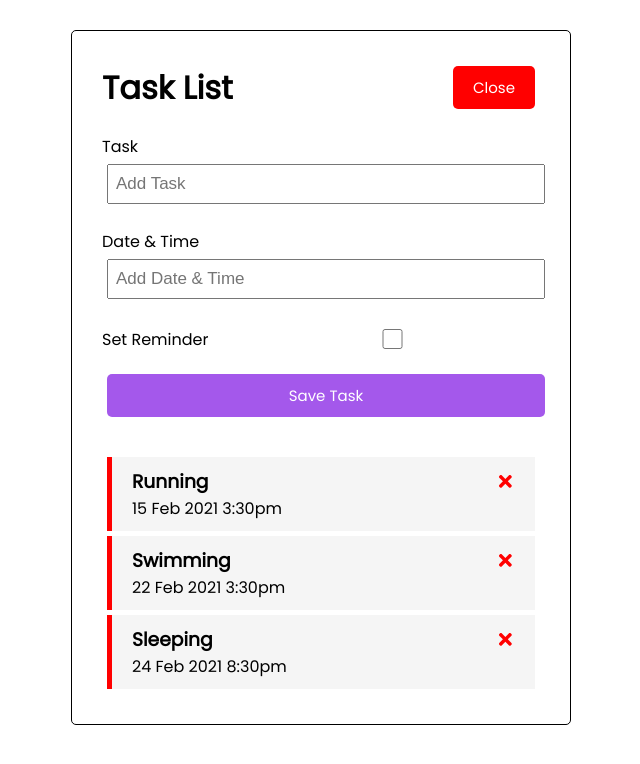
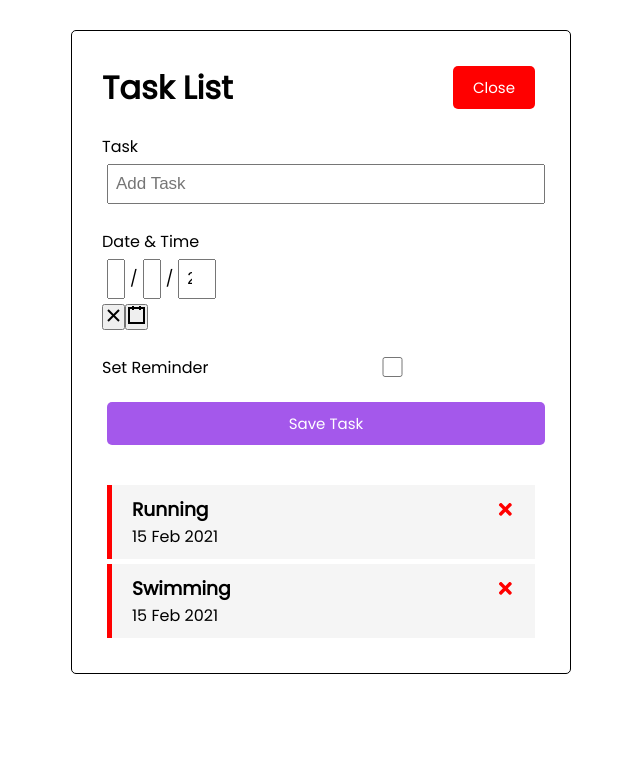
Before and after one commit to chewern/task-manager, a React (Create React App) app: page / in a window 1280 px wide. Both pictures are taken after a click on the button "Add". Shown: the top 764 px of the page, without its empty margins (319-959 px from the left). Built offline with nearby package versions, Linux system fonts and the light colour scheme.

Commit message:
added date selection dropdown

```diff
--- a/package.json
+++ b/package.json
@@ -1,12 +1,14 @@
 {
   "name": "task-manager",
   "version": "0.1.0",
+  "homepage": "https://chewern.github.io/react-first/",
   "private": true,
   "dependencies": {
     "@testing-library/jest-dom": "^5.13.0",
     "@testing-library/react": "^11.2.7",
     "@testing-library/user-event": "^12.8.3",
     "react": "^17.0.2",
+    "react-date-picker": "^8.2.0",
     "react-dom": "^17.0.2",
     "react-icons": "^4.2.0",
     "react-scripts": "4.0.3",
--- a/src/App.js
+++ b/src/App.js
@@ -1,6 +1,7 @@
 import Header from "./components/Header";
 import Tasks from "./components/Tasks";
 import AddTask from "./components/AddTask";
+
 import { useState } from "react";
 
 const App = () => {
@@ -9,19 +10,13 @@ const App = () => {
     {
       id: 1,
       text: "Running",
-      day: "15 Feb 2021 3:30pm",
+      date: "15 Feb 2021",
       reminder: true,
     },
     {
       id: 2,
       text: "Swimming",
-      day: "22 Feb 2021 3:30pm",
-      reminder: true,
-    },
-    {
-      id: 3,
-      text: "Sleeping",
-      day: "24 Feb 2021 8:30pm",
+      date: "15 Feb 2021",
       reminder: true,
     },
   ]);
--- a/src/components/AddTask.js
+++ b/src/components/AddTask.js
@@ -1,8 +1,9 @@
 import { useState } from "react";
+import DatePicker from "react-date-picker";
 
 const AddTask = ({ onAdd }) => {
   const [text, setText] = useState("");
-  const [day, setDay] = useState("");
+  const [day, setDay] = useState(new Date());
   const [reminder, setReminder] = useState(false);
 
   const onSubmit = (e) => {
@@ -13,12 +14,17 @@ const AddTask = ({ onAdd }) => {
       return; //this will exit the function
     }
 
-    //this will capture the entries
-    onAdd({ text, day, reminder });
+    //this will capture the entries and send it up to onAdd in App.js
+    let date = day.toLocaleDateString("en-GB", {
+      day: "2-digit",
+      month: "short",
+      year: "numeric",
+    });
+    onAdd({ text, date, reminder });
 
     //below will clear the form after entries are capture by onAdd
     setText("");
-    setDay("");
+    setDay(new Date());
     setReminder(false);
   };
 
@@ -35,11 +41,12 @@ const AddTask = ({ onAdd }) => {
       </div>
       <div className="form-control">
         <label>Date & Time</label>
-        <input
-          type="text"
-          placeholder="Add Date & Time"
+        <DatePicker
+          //type="text"
+          //placeholder="Add Date & Time"
+          //dateFormat="dd MM yyyy"
           value={day}
-          onChange={(e) => setDay(e.target.value)}
+          onChange={(e) => setDay(e)}
         />
       </div>
       <div className="form-control form-control-check">
--- a/src/components/Task.js
+++ b/src/components/Task.js
@@ -13,7 +13,7 @@ const Task = ({ task, onDelete, onToggle }) => {
           onClick={() => onDelete(task.id)}
         />
       </h3>
-      <p>{task.day} </p>
+      <p>{task.date} </p>
     </div>
   );
 };
```
Also changed, not shown: 1 other file (tests, documents, lock files or other folders).
